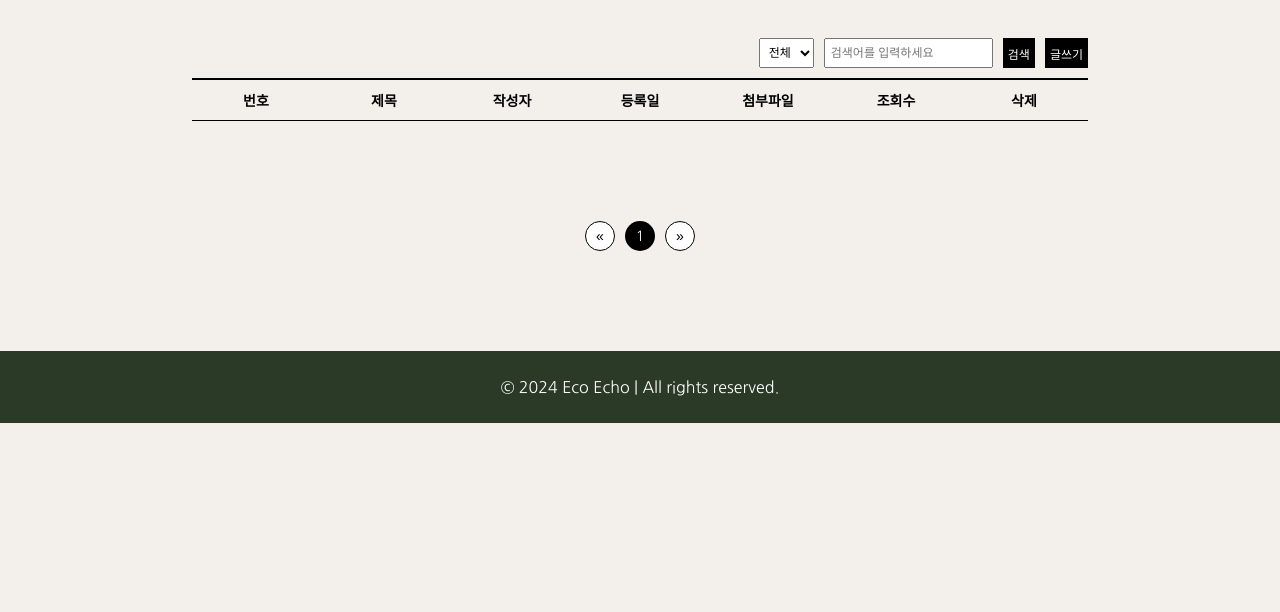
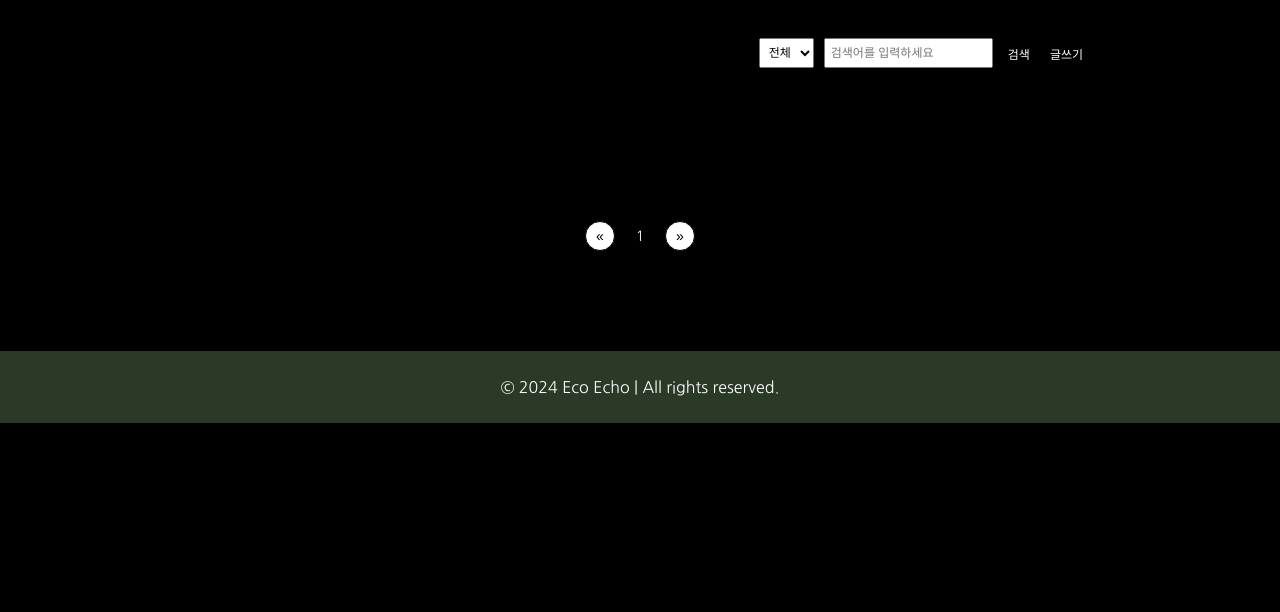
Before and after one commit to jongmyung-git/my-mongo-project, a website: page public/board.html in a window 1280 px wide. Shown: the part 188-800 px from the top of the page. Drawn offline with Linux system fonts and the light colour scheme; no server answers.

Commit message:
재배포 해야함

```diff
--- a/public/style.css
+++ b/public/style.css
@@ -2,7 +2,7 @@ body,html {
     margin: 0;
     padding: 0;
 
-    background-color: #f3efeb;
+    background-color: black;
     font-family: "Nanum Gothic", sans-serif;
     font-weight: 400;
     font-style: normal;
```
